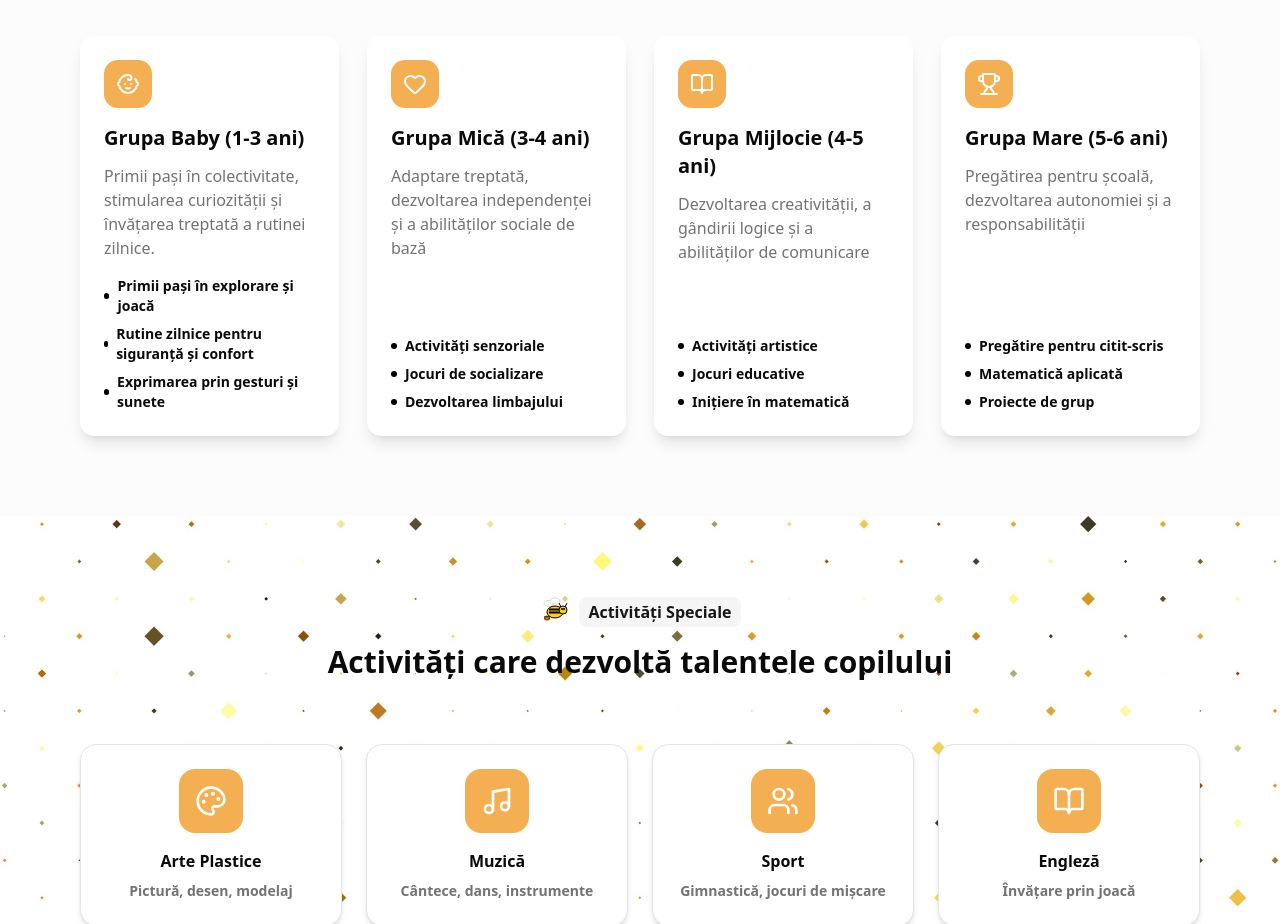
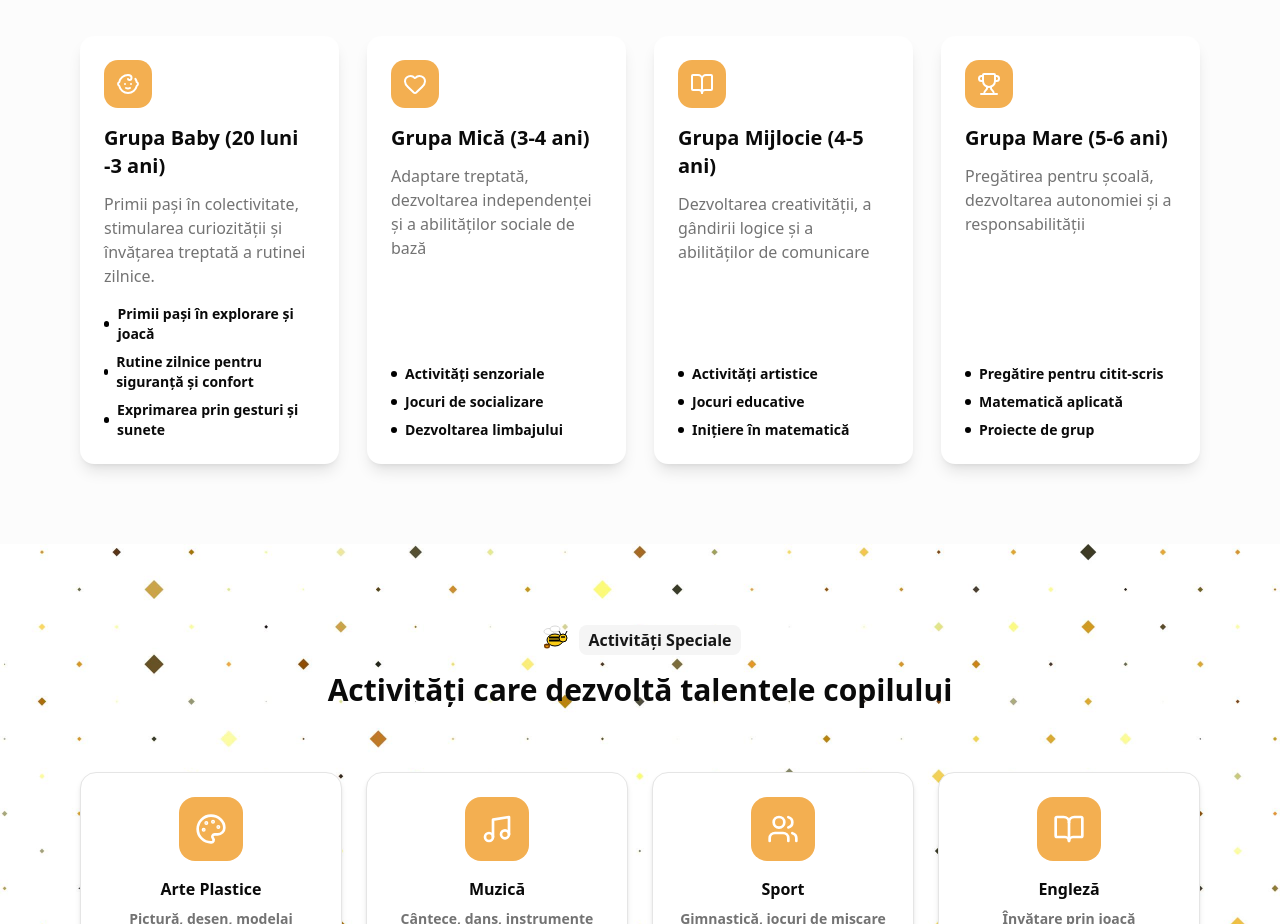
Before and after one commit to catalyntor13/gradinita, a Next.js app: page / in a window 1280 px wide. Shown: the part 2320-3244 px from the top of the page. Built offline with nearby package versions, Linux system fonts and the light colour scheme; no server answers.

Commit message:
Am modificat ani la grupa mica

```diff
--- a/app/sections/Contact.tsx
+++ b/app/sections/Contact.tsx
@@ -56,7 +56,7 @@ export default function Contact(){
 }, [isSubmitted]);
 
    const onSubmit = async (data: FormData) => {
-     setIsSubmitted(true)
+    setIsSubmitted(true)
     setStatus('idle')
 
     try {
@@ -220,7 +220,7 @@ export default function Contact(){
     defaultValue=""
   >
     <option value="" disabled>Selectează vârsta</option>
-    <option value="1-3 ani">1-3 ani</option>
+    <option value="20 luni-3 ani">20 luni -3 ani</option>
     <option value="3-4 ani">3-4 ani</option>
     <option value="4-5 ani">4-5 ani</option>
     <option value="5-6 ani">5-6 ani</option>
--- a/app/sections/Programe.tsx
+++ b/app/sections/Programe.tsx
@@ -37,7 +37,7 @@ export default function Programe() {
   {[
     {
       icon: Baby,
-      title: "Grupa Baby (1-3 ani)",
+      title: "Grupa Baby (20 luni -3 ani)",
       description: "Primii pași în colectivitate, stimularea curiozității și învățarea treptată a rutinei zilnice.",
       activities: ["Primii pași în explorare și joacă", "Rutine zilnice pentru siguranță și confort", "Exprimarea prin gesturi și sunete"],
       color: "white",
```
